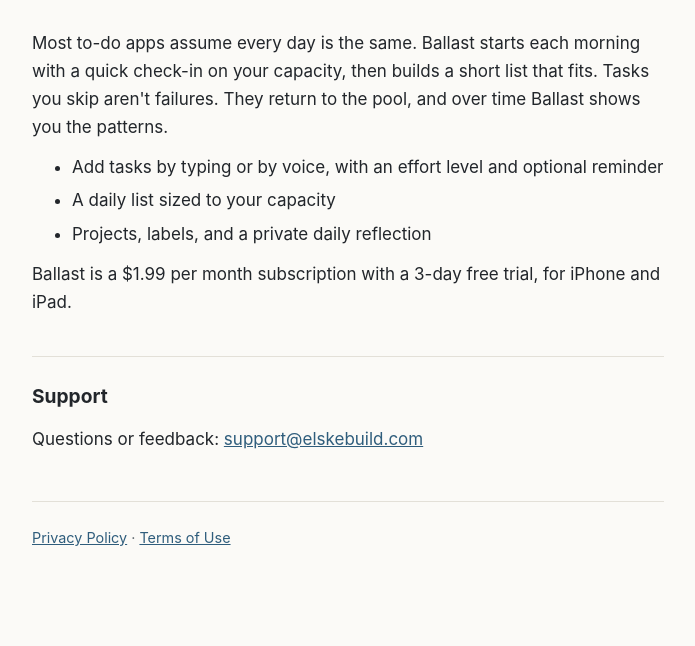
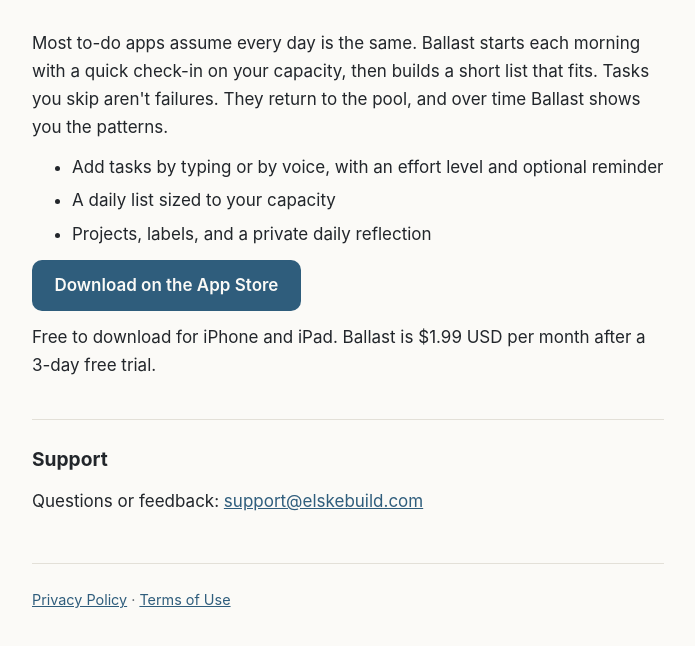
Before and after one commit to mixmastamick/elskebuild-site, a plain HTML site: page index.html in a window 1280 px wide. Shown: the part 148-794 px from the top of the page, without its empty margins (292-987 px from the left). Drawn offline with Linux system fonts and the light colour scheme.

Commit message:
Add App Store link, Smart App Banner and share-preview tags
Co-Authored-By: Claude Sonnet 5.5 <noreply@anthropic.com>

```diff
--- a/index.html
+++ b/index.html
@@ -5,6 +5,15 @@
   <meta name="viewport" content="width=device-width, initial-scale=1">
   <title>Ballast: Capacity Planner</title>
   <meta name="description" content="A task app that plans your day around how much capacity you actually have.">
+  <meta name="apple-itunes-app" content="app-id=6810196057">
+  <meta property="og:type" content="website">
+  <meta property="og:site_name" content="Ballast">
+  <meta property="og:title" content="Ballast: Capacity Planner">
+  <meta property="og:description" content="A to-do list that plans your day around how much energy you actually have. Low, Steady, or Full. No streaks, no guilt.">
+  <meta property="og:url" content="https://elskebuild.com/">
+  <meta property="og:image" content="https://elskebuild.com/icon.png">
+  <meta name="twitter:card" content="summary">
+  <link rel="icon" href="/icon.png">
   <link rel="stylesheet" href="/style.css">
 </head>
 <body>
@@ -21,7 +30,9 @@
     <li>Projects, labels, and a private daily reflection</li>
   </ul>
 
-  <p>Ballast is a $1.99 per month subscription with a 3-day free trial, for iPhone and iPad.</p>
+  <p><a class="download" href="https://apps.apple.com/app/id6810196057">Download on the App Store</a></p>
+
+  <p>Free to download for iPhone and iPad. Ballast is $1.99 USD per month after a 3-day free trial.</p>
 
   <h2>Support</h2>
   <p>Questions or feedback: <a href="mailto:support@elskebuild.com">support@elskebuild.com</a></p>
--- a/style.css
+++ b/style.css
@@ -74,6 +74,21 @@ a {
   margin: 0 0 0.5rem;
 }
 
+.download {
+  display: inline-block;
+  padding: 0.7rem 1.4rem;
+  border-radius: 10px;
+  background: var(--link);
+  color: var(--bg);
+  font-weight: 600;
+  text-decoration: none;
+}
+
+.download:hover,
+.download:focus-visible {
+  opacity: 0.88;
+}
+
 .callout {
   border: 1px solid var(--rule);
   border-radius: 6px;
```
Also changed, not shown: icon.png (added).
